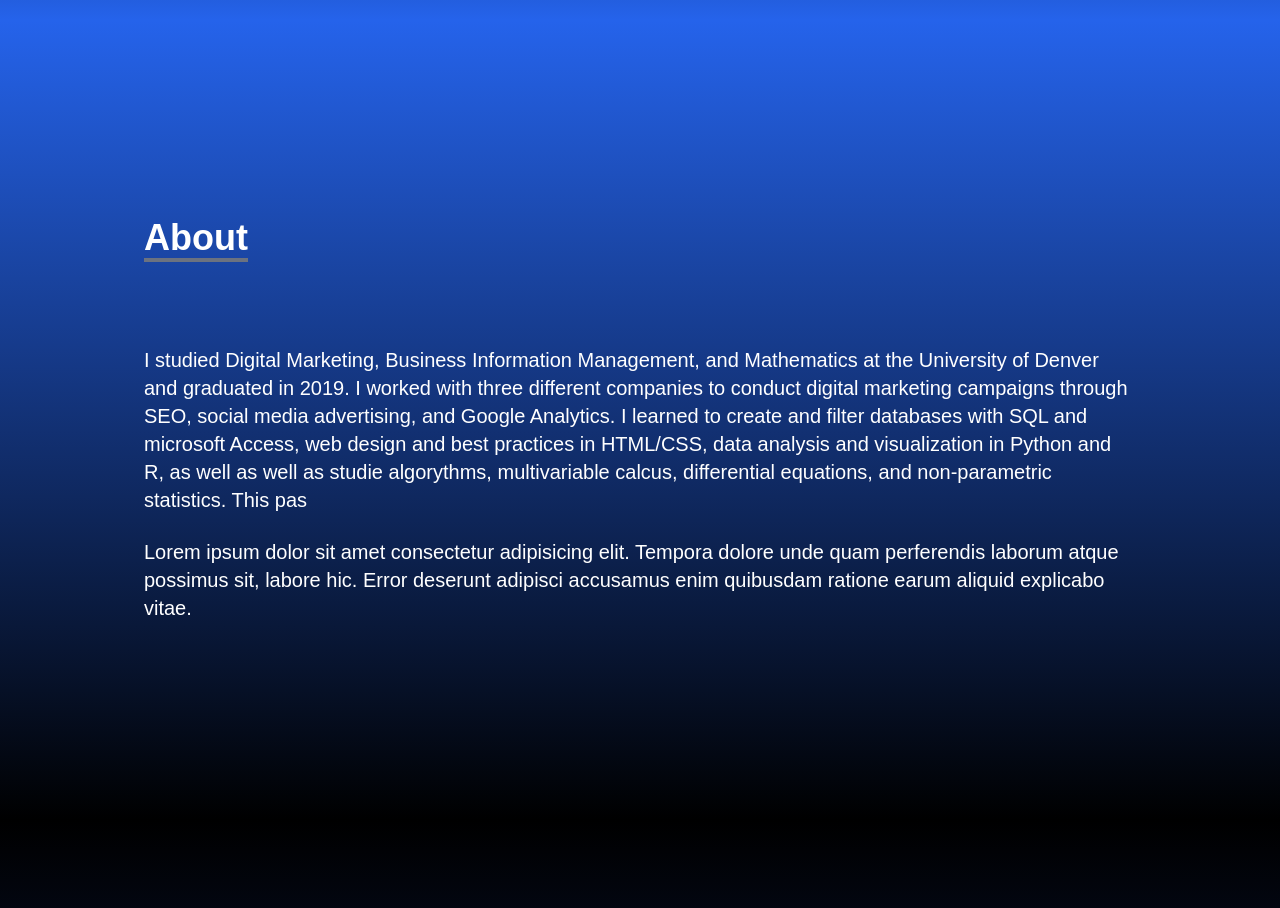
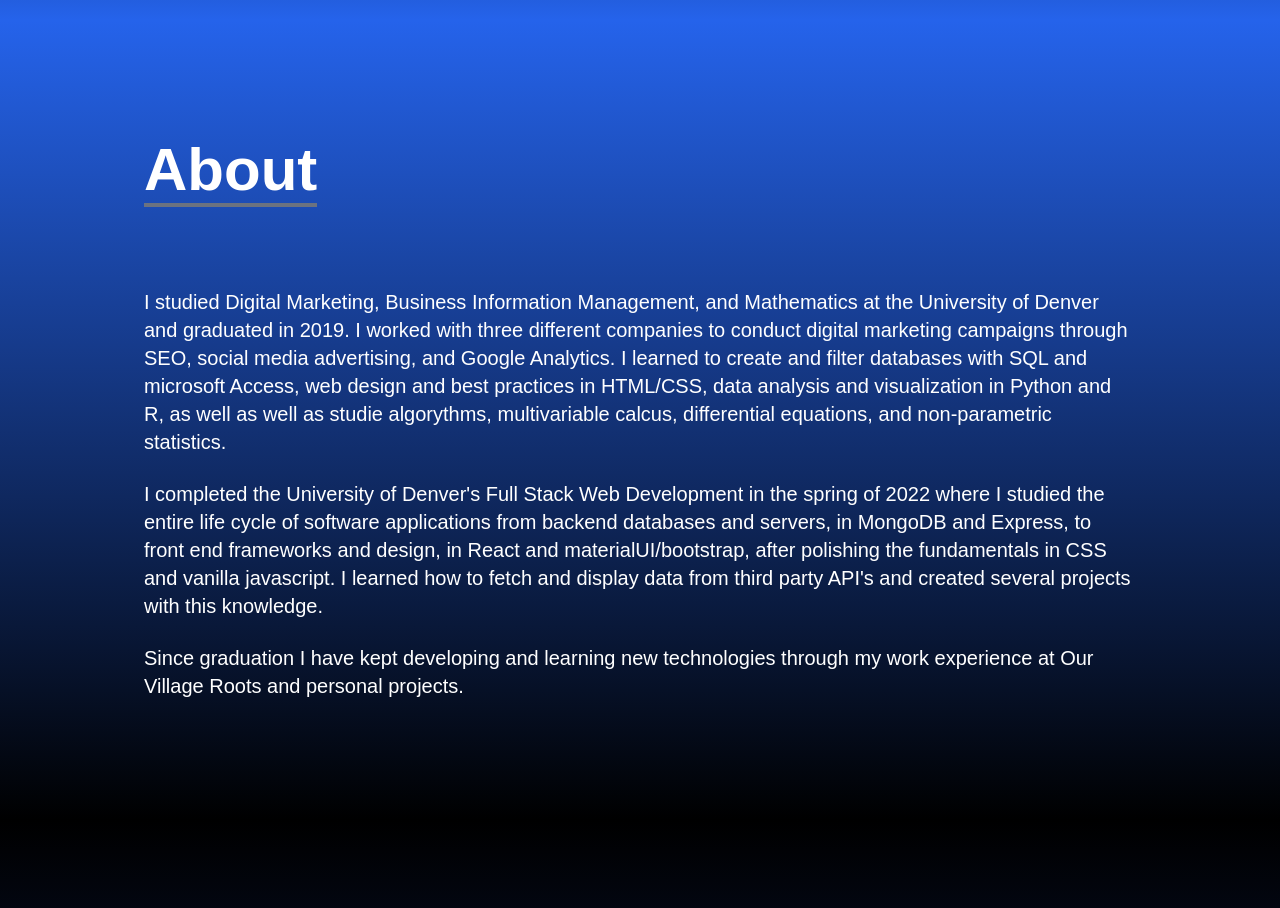
Before and after one commit to gwentzel26/react_portfolio, a React (Create React App) app in the folder react_portfolio/: page / in a window 1280 px wide. Shown: the part 780-1688 px from the top of the page. Built offline with nearby package versions, Linux system fonts and the light colour scheme.

Commit message:
Finished About Description

```diff
--- a/react_portfolio/src/components/About.jsx
+++ b/react_portfolio/src/components/About.jsx
@@ -8,18 +8,26 @@ const About = () => {
 
         <div className="pt-20 lg:pt-0 pb-4 md:pb-8">
 
-          <h3 className="text-4xl font-bold inline border-b-4 border-gray-500 snap-center">About</h3>
+          <h3 className="text-4xl md:text-6xl font-bold inline border-b-4 border-gray-500 snap-center">About</h3>
         </div>
 
         <p className="text-xl mt-14">
 
-         I studied Digital Marketing, Business Information Management, and Mathematics at the University of Denver and graduated in 2019.  I worked with three different companies to conduct digital marketing campaigns through SEO, social media advertising, and Google Analytics.  I learned to create and filter databases with SQL and microsoft Access, web design and best practices in HTML/CSS, data analysis and visualization in Python and R, as well as well as studie algorythms, multivariable calcus, differential equations, and non-parametric statistics.
-         This pas
+         I studied Digital Marketing, Business Information Management, and Mathematics at the University of Denver and graduated in 2019.
+          I worked with three different companies to conduct digital marketing campaigns through SEO, social media advertising, and Google Analytics.
+           I learned to create and filter databases with SQL and microsoft Access, web design and best practices in HTML/CSS, data analysis and visualization
+           in Python and R, as well as well as studie algorythms, multivariable calcus, differential equations, and non-parametric statistics.
+
         </p>
 
         <br></br>
 
-        <p className="text-xl">Lorem ipsum dolor sit amet consectetur adipisicing elit. Tempora dolore unde quam perferendis laborum atque possimus sit, labore hic. Error deserunt adipisci accusamus enim quibusdam ratione earum aliquid explicabo vitae.</p>
+        <p className="text-xl">I completed the University of Denver's Full Stack Web Development in the spring of 2022 where I studied the entire life cycle of software applications
+        from backend databases and servers, in MongoDB and Express, to front end frameworks and design, in React and materialUI/bootstrap, after polishing the fundamentals in CSS and
+        vanilla javascript.  I learned how to fetch and display data from third party API's and created several projects with this knowledge.
+        </p>
+        <br></br>
+        <p className="text-xl">Since graduation I have kept developing and learning new technologies through my work experience at Our Village Roots and personal projects.</p>
       </div>
     </div>
   );
```
